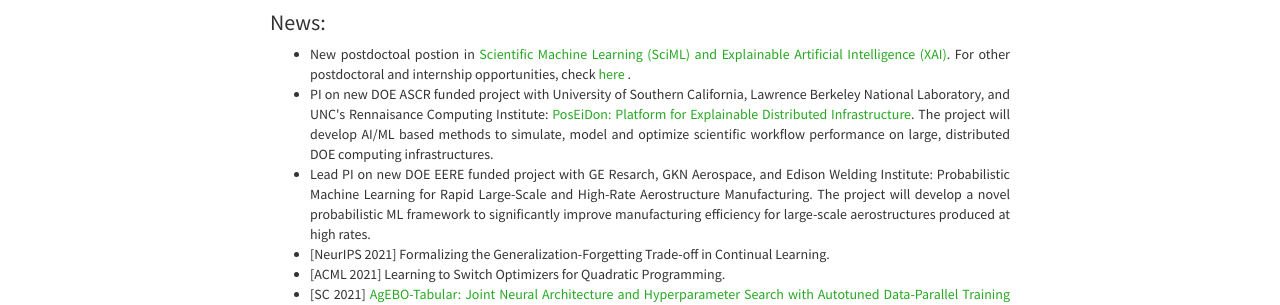
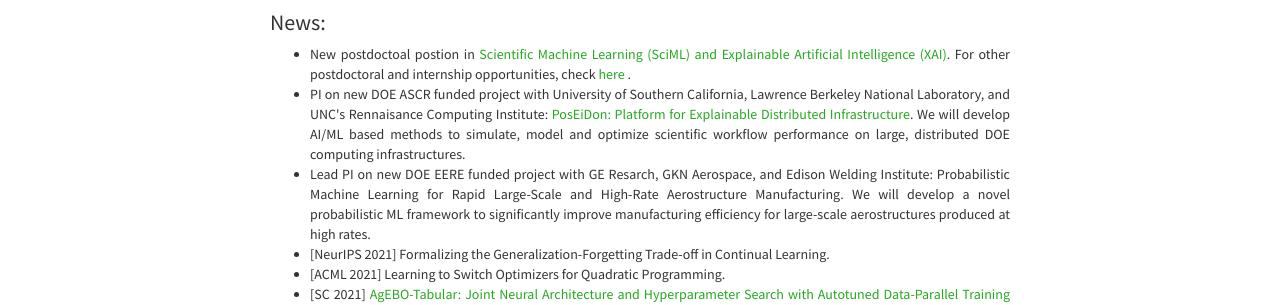
Before and after one commit to pbalapra/pbalapra.github.io, a Jekyll site: the page built from index.html, in a window 1280 px wide. Shown: the part 751-1056 px from the top of the page. Built offline with Jekyll 4.4.1, drawn with Linux system fonts in a browser that asks for light colours; nearby versions of some CDN libraries; some web fonts are replaced; the list of posts is cut into pages by our own code.

Commit message:
updating index page

```diff
--- a/index.html
+++ b/index.html
@@ -101,8 +101,8 @@ title: Home Page of Prasanna Balaprakash
                 <ul class="itemize1" align="justify">
                     <li class="itemize">New postdoctoal postion in <a href="https://bit.ly/3AxYyLa" target="_blank"> Scientific Machine Learning (SciML) and Explainable Artificial Intelligence (XAI)</a>. For other postdoctoral and internship opportunities, check <a href="{{ site.baseurl }}jobs.html"> here </a>. </li>
                     <li class="itemize">PI on new DOE ASCR funded project with University of Southern California, Lawrence Berkeley National Laboratory, and UNC's Rennaisance Computing Institute: <a href="https://sites.google.com/view/poseidon-workflows/home" target="blank_">PosEiDon: Platform for Explainable Distributed Infrastructure</a>.
-                        The project will develop AI/ML based methods to simulate, model and optimize scientific workflow performance on large, distributed DOE computing infrastructures. </li>
-                    <li class="itemize">Lead PI on new DOE EERE funded project with GE Resarch, GKN Aerospace, and Edison Welding Institute: Probabilistic Machine Learning for Rapid Large-Scale and High-Rate Aerostructure Manufacturing. The project will develop a novel probabilistic
+                        We will develop AI/ML based methods to simulate, model and optimize scientific workflow performance on large, distributed DOE computing infrastructures. </li>
+                    <li class="itemize">Lead PI on new DOE EERE funded project with GE Resarch, GKN Aerospace, and Edison Welding Institute: Probabilistic Machine Learning for Rapid Large-Scale and High-Rate Aerostructure Manufacturing. We will develop a novel probabilistic
                         ML framework to significantly improve manufacturing efficiency for large-scale aerostructures produced at high rates.</li>
                     <li class="itemize">[NeurIPS 2021] Formalizing the Generalization-Forgetting Trade-off in Continual Learning.</li>
                     <li class="itemize">[ACML 2021] Learning to Switch Optimizers for Quadratic Programming.</li>
```
